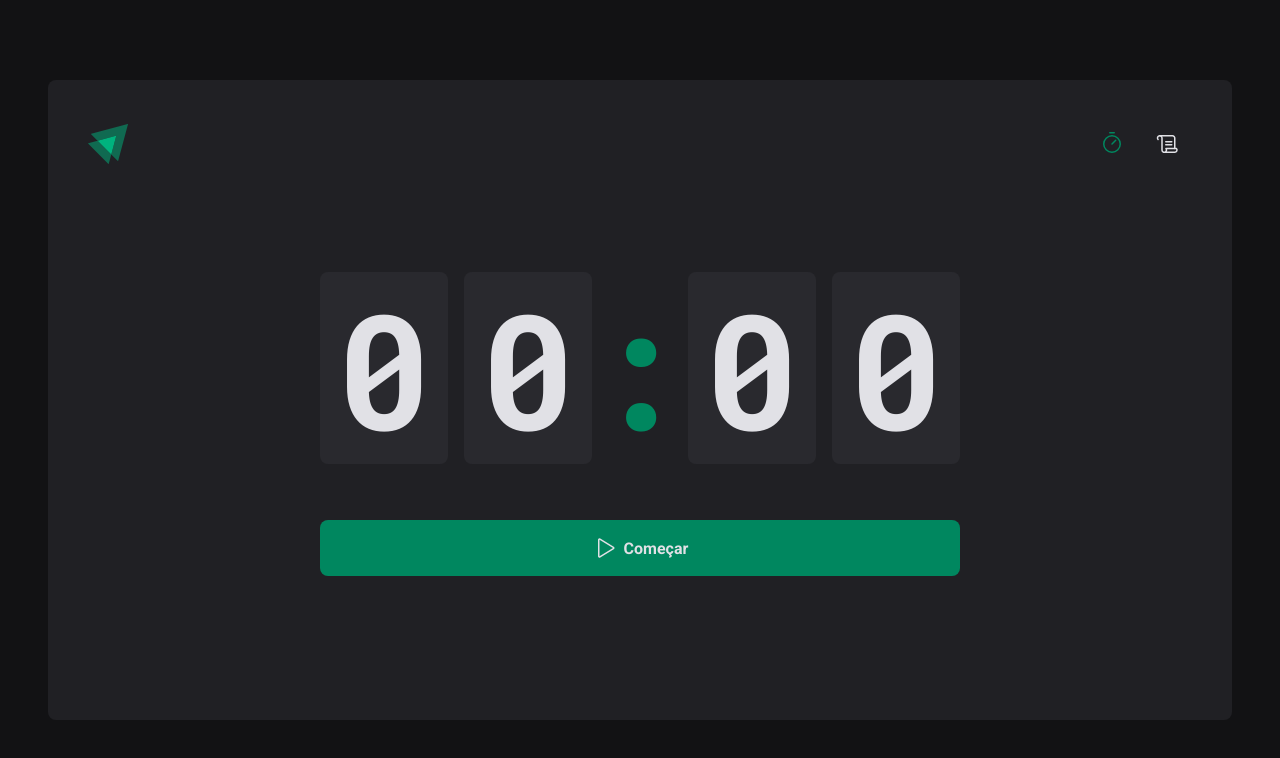
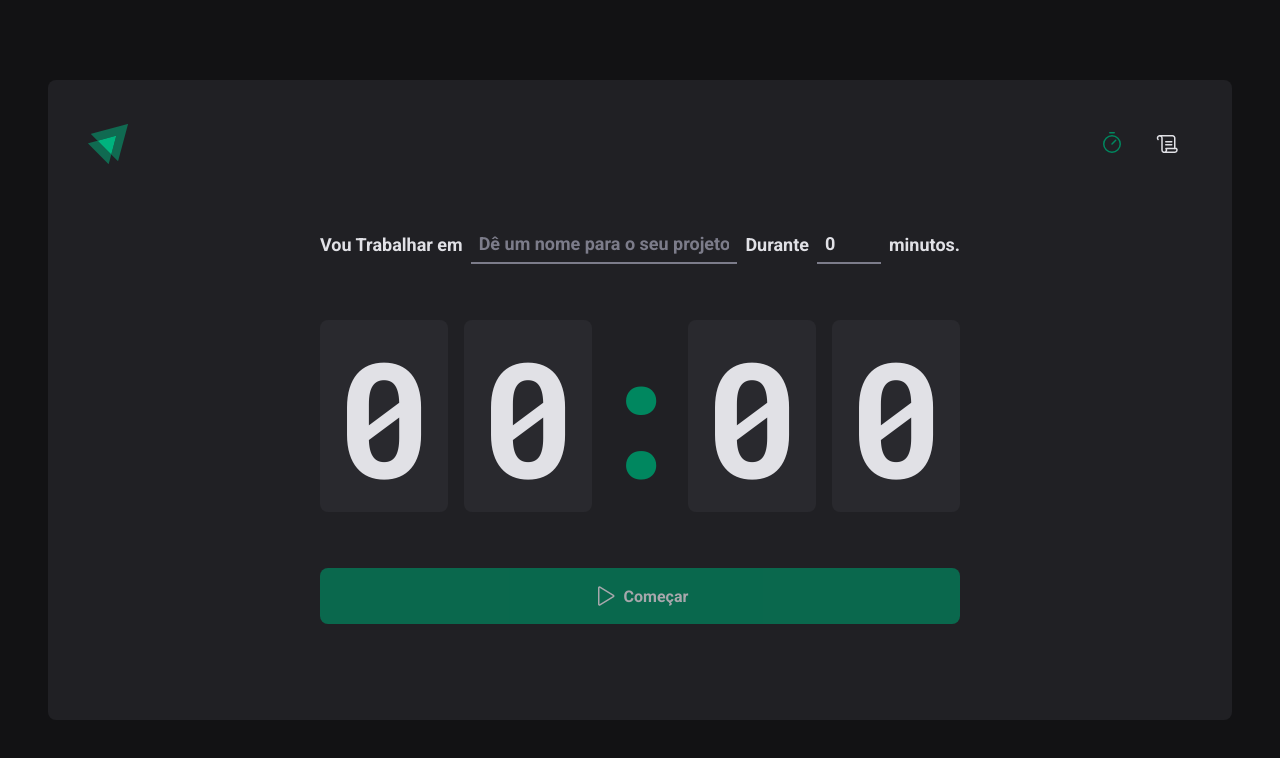
Before and after one commit to PauloVitorrr/ignite-timer, a React (Vite) app: page / in a window 1280 px wide. Shown: the top 758 px of the page. Built offline with nearby package versions, Linux system fonts and the light colour scheme.

Commit message:
feat: contexto no formulario

```diff
--- a/src/pages/Home/components/Countdown/index.tsx
+++ b/src/pages/Home/components/Countdown/index.tsx
@@ -1,13 +1,16 @@
-import { useContext, useEffect, useState } from "react";
+import { useContext, useEffect } from "react";
 import { CountdownContainer, Separator } from "./style";
 import { differenceInSeconds } from "date-fns";
 import { CyclesContext } from "../..";
 
 export function Countdown() {
-  const { activeCycle, activeCycleId, markCurrentCycleAsFinished } =
-    useContext(CyclesContext);
-
-  const [amountSecondsPassed, setAmountSecondsPassed] = useState(0);
+  const {
+    activeCycle,
+    activeCycleId,
+    markCurrentCycleAsFinished,
+    amountSecondsPassed,
+    setSecondsPassed,
+  } = useContext(CyclesContext);
 
   const totalSeconds = activeCycle ? activeCycle.minutesAmount * 60 : 0;
 
@@ -24,10 +27,10 @@
         if (secondsDifference >= totalSeconds) {
           markCurrentCycleAsFinished();
 
-          setAmountSecondsPassed(totalSeconds);
+          setSecondsPassed(totalSeconds);
           clearInterval(interval);
         } else {
-          setAmountSecondsPassed(secondsDifference);
+          setSecondsPassed(secondsDifference);
         }
       }, 1000);
     }
@@ -35,7 +38,13 @@
     return () => {
       clearInterval(interval);
     };
-  }, [activeCycle, totalSeconds, activeCycleId, markCurrentCycleAsFinished]);
+  }, [
+    activeCycle,
+    totalSeconds,
+    activeCycleId,
+    markCurrentCycleAsFinished,
+    setSecondsPassed,
+  ]);
 
   const currentSeconds = activeCycle ? totalSeconds - amountSecondsPassed : 0;
 
--- a/src/pages/Home/components/NewCycleForm/index.tsx
+++ b/src/pages/Home/components/NewCycleForm/index.tsx
@@ -1,6 +1,12 @@
 import { FormContainer, MinutesAmountInput, TaskInput } from "./styles";
+import { CyclesContext } from "../..";
+import { useContext } from "react";
+import { useFormContext } from "react-hook-form";
 
 export function NewCycleForm() {
+  const { activeCycle } = useContext(CyclesContext);
+  const { register } = useFormContext();
+
   return (
     <FormContainer>
       <label htmlFor="task">Vou Trabalhar em</label>
--- a/src/pages/Home/index.tsx
+++ b/src/pages/Home/index.tsx
@@ -1,9 +1,8 @@
 import { HandPalm, Play } from "phosphor-react";
-import { useForm } from "react-hook-form";
+import { FormProvider, useForm } from "react-hook-form";
 import { zodResolver } from "@hookform/resolvers/zod";
 import * as zod from "zod";
-import { createContext, useEffect, useState } from "react";
-import { differenceInSeconds } from "date-fns";
+import { createContext, useState } from "react";
 
 import {
   HomeContainer,
@@ -26,16 +25,43 @@
 interface CycleContextType {
   activeCycle: Cycle | undefined;
   activeCycleId: string | null;
+  amountSecondsPassed: number;
+  setSecondsPassed: (seconds: number) => void;
   markCurrentCycleAsFinished: () => void;
 }
 
 export const CyclesContext = createContext({} as CycleContextType);
 
+const newCycleFormValidationScheme = zod.object({
+  task: zod.string().min(1, "Informe a tarefa"),
+  minutesAmount: zod
+    .number()
+    .min(1, "O interavalo mínimo precisa ser de 5 min")
+    .max(60, "O intervalo máximo precisa ser de 60 min"),
+});
+
+type NewCycleFormData = zod.infer<typeof newCycleFormValidationScheme>;
+
 export function Home() {
   const [cycles, setCycles] = useState<Cycle[]>([]);
   const [activeCycleId, setActiveCycleId] = useState<string | null>(null);
+  const [amountSecondsPassed, setAmountSecondsPassed] = useState(0);
+
+  const newCycleForm = useForm<NewCycleFormData>({
+    resolver: zodResolver(newCycleFormValidationScheme),
+    defaultValues: {
+      task: "",
+      minutesAmount: 0,
+    },
+  });
+
+  const { handleSubmit, watch, reset } = newCycleForm;
 
   const activeCycle = cycles.find((cycle) => cycle.id == activeCycleId);
+
+  function setSecondsPassed(seconds: number) {
+    setAmountSecondsPassed(seconds);
+  }
 
   function markCurrentCycleAsFinished() {
     setCycles((state) =>
@@ -49,22 +75,22 @@
     );
   }
 
-  // function handleCreateNewCycle(data: NewCycleFormData) {
-  //   const id = String(new Date().getTime());
+  function handleCreateNewCycle(data: NewCycleFormData) {
+    const id = String(new Date().getTime());
 
-  //   const newCycle: Cycle = {
-  //     id: id,
-  //     task: data.task,
-  //     minutesAmount: data.minutesAmount,
-  //     startDate: new Date(),
-  //   };
+    const newCycle: Cycle = {
+      id: id,
+      task: data.task,
+      minutesAmount: data.minutesAmount,
+      startDate: new Date(),
+    };
 
-  //   setCycles((state) => [...state, newCycle]);
-  //   setActiveCycleId(id);
-  //   setAmountSecondsPassed(0);
+    setCycles((state) => [...state, newCycle]);
+    setActiveCycleId(id);
+    setAmountSecondsPassed(0);
 
-  //   reset();
-  // }
+    reset();
+  }
 
   function handleInterruptCycle() {
     setCycles((state) =>
@@ -79,16 +105,24 @@
     setActiveCycleId(null);
   }
 
-  // const task = watch("task");
-  // const isSubmitDisabled = !task;
+  const task = watch("task");
+  const isSubmitDisabled = !task;
 
   return (
     <HomeContainer>
-      <form /*onSubmit={handleSubmit(handleCreateNewCycle) }*/>
+      <form onSubmit={handleSubmit(handleCreateNewCycle)}>
         <CyclesContext.Provider
-          value={{ activeCycle, activeCycleId, markCurrentCycleAsFinished }}
+          value={{
+            activeCycle,
+            activeCycleId,
+            markCurrentCycleAsFinished,
+            amountSecondsPassed,
+            setSecondsPassed,
+          }}
         >
-          {/* <NewCycleForm /> */}
+          <FormProvider {...newCycleForm}>
+            <NewCycleForm />
+          </FormProvider>
           <Countdown />
         </CyclesContext.Provider>
         {activeCycle ? (
@@ -97,7 +131,7 @@
             Interromper
           </StopCountdownButton>
         ) : (
-          <StartCountdownButton /*disabled={isSubmitDisabled}*/ type="submit">
+          <StartCountdownButton disabled={isSubmitDisabled} type="submit">
             <Play size={24} />
             Começar
           </StartCountdownButton>
```
